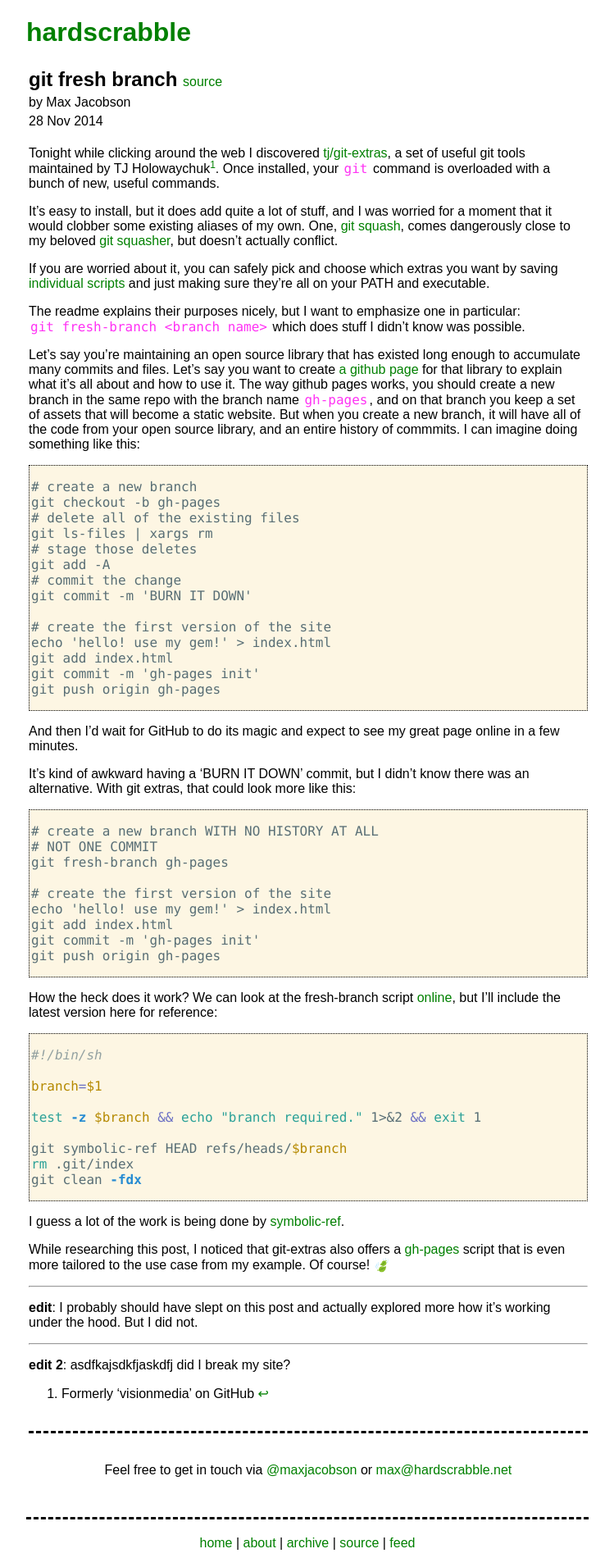
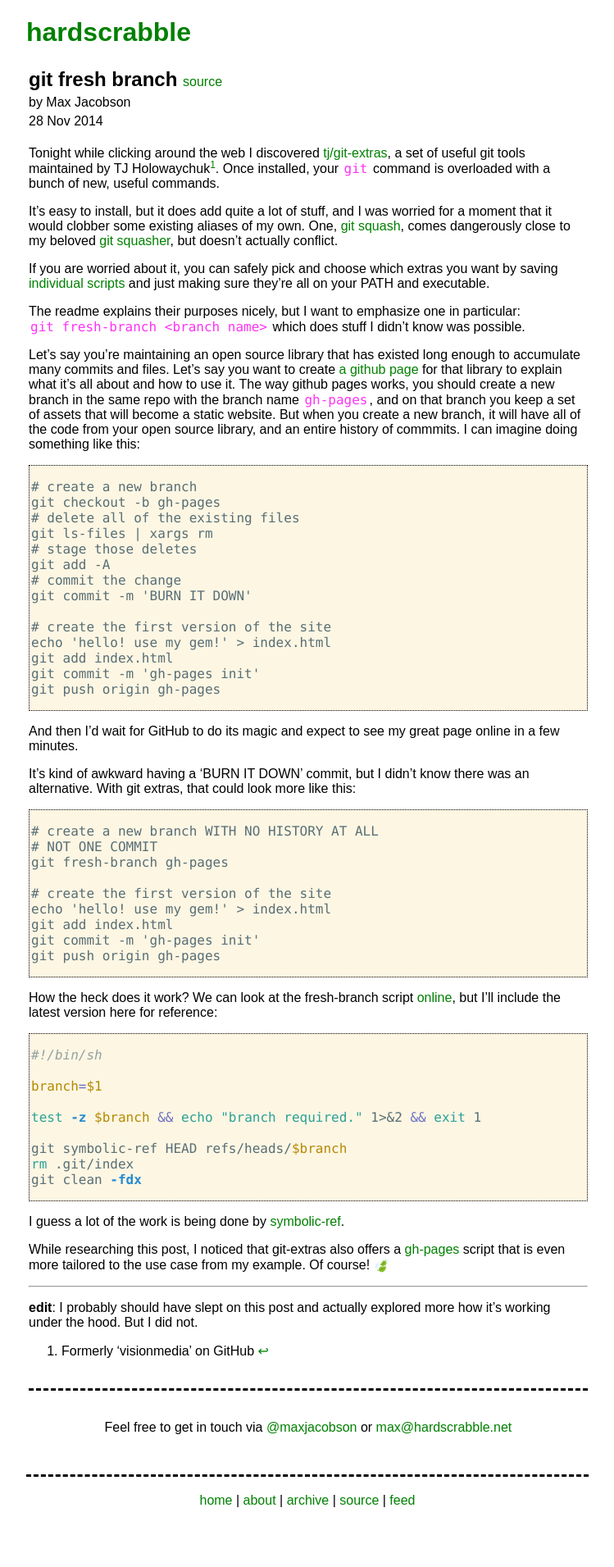
Before and after one commit to hardscrabble/hardscrabble.github.io, a Jekyll site: the page built from _posts/2014-11-28-git-fresh-branch.md, in a window 1280 px wide. Shown: the whole page at 82% size, without its empty margins (118-867 px from the left). Built offline with Jekyll 4.4.1, drawn with Linux system fonts in a browser that asks for light colours; emoji names are drawn with the system emoji font; comment, search, counter and statistics services are not loaded; after the commit the page ends 1859 px from its top, so only the background shows below that.

Commit message:
remove test comment

```diff
--- a/_posts/2014-11-28-git-fresh-branch.md
+++ b/_posts/2014-11-28-git-fresh-branch.md
@@ -102,7 +102,3 @@ that is even more tailored to the use case from my example. Of course! :leaves:
 
 **edit**: I probably should have slept on this post and actually explored more
 how it's working under the hood. But I did not.
-
-* * *
-
-**edit 2**: asdfkajsdkfjaskdfj did I break my site?
```
